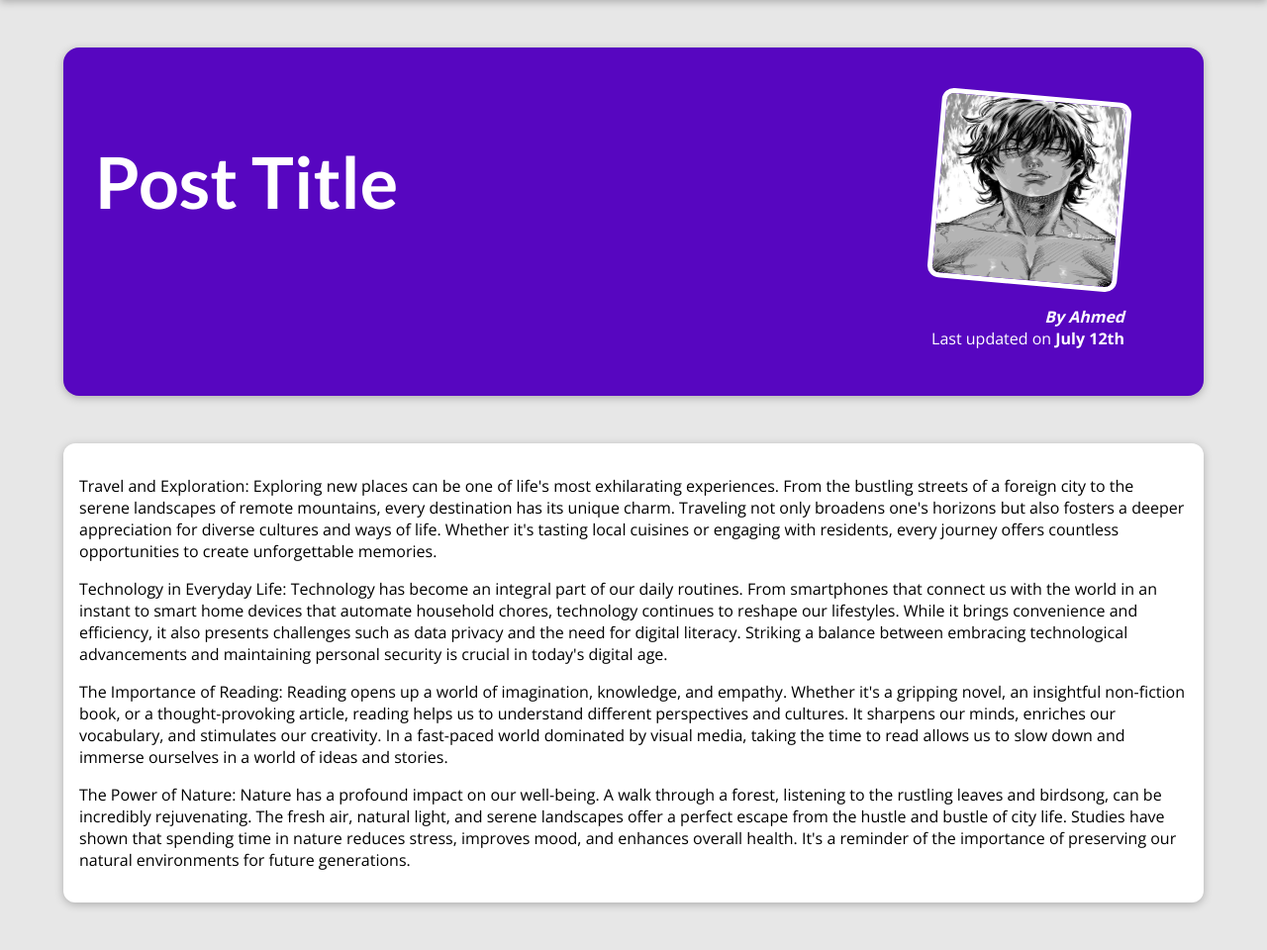
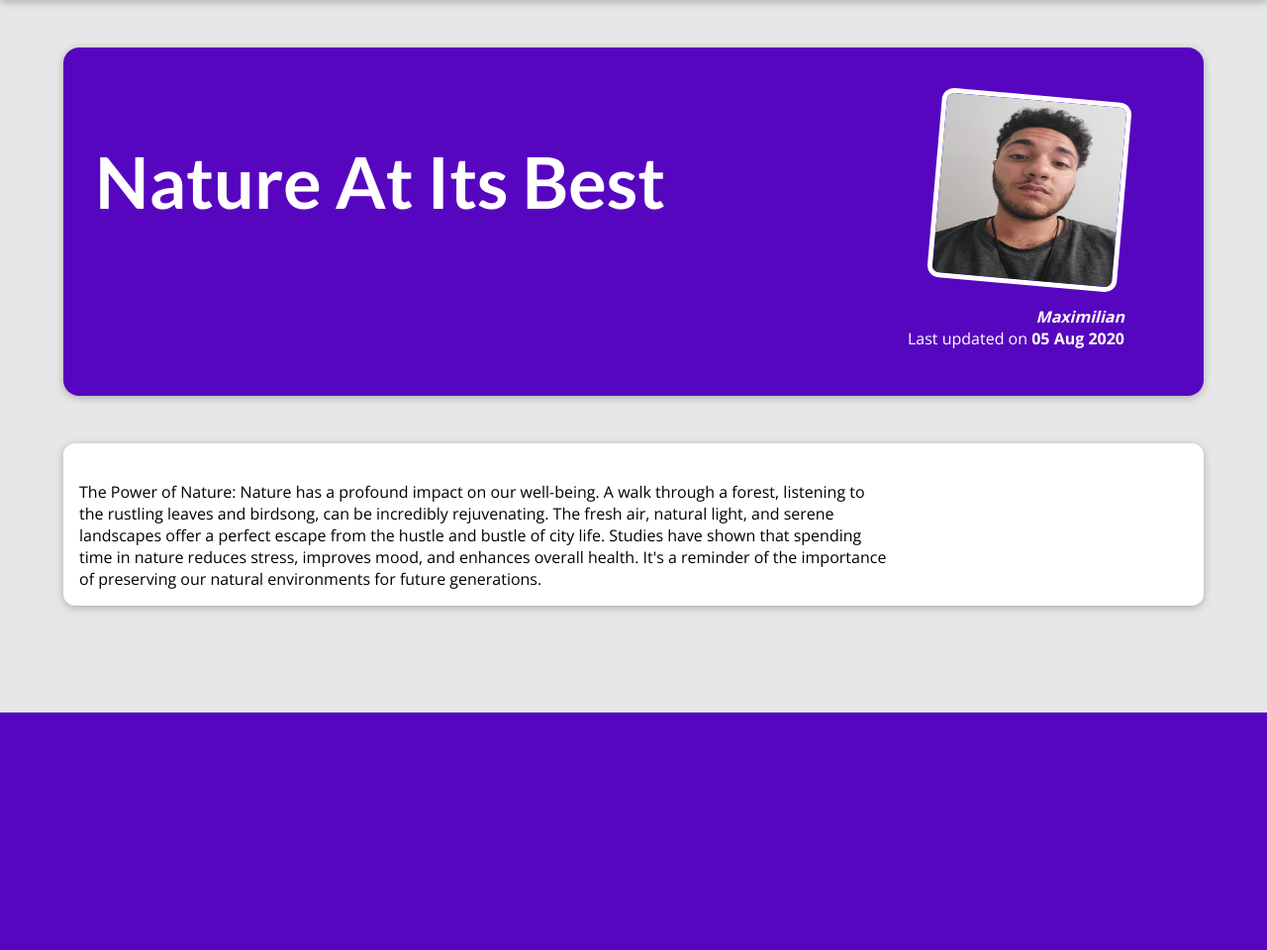
Before and after one commit to ahmedserag12/my_site, a Django app: page /posts/into-the-woods/ in a window 1280 px wide. Shown: the part 80-1040 px from the top of the page at 99% size. After the commit the page ends 800 px from the top, so only its background shows below. Run offline with Django 5.2, Linux system fonts and the light colour scheme.

Commit message:
adding dummy data instead of static and adding the single post page and a 404 template

```diff
--- a/blog/templates/blog/index.html
+++ b/blog/templates/blog/index.html
@@ -23,8 +23,9 @@
         <h2>My Latest Thoughts</h2>
 
         <ul>
+            {% for post in posts %}
             {% include "blog/includes/post.html" %}
-
+            {% endfor %}
         </ul>
     </section>
 
--- a/blog/templates/blog/post-detail.html
+++ b/blog/templates/blog/post-detail.html
@@ -2,7 +2,7 @@
 {% load static %}
 
 {% block title %}
-    This Post Title
+    {{ post.title }}
 {% endblock %}
 
 {% block css_files %}
@@ -11,50 +11,18 @@
 
 {% block content %}
     <section id="summary">
-        <h2>Post Title</h2>
+        <h2>{{ post.title }}</h2>
         <article>
-            <img src="{% static "blog/images/baki.png" %}" alt="Post Title"/>
-            <address> By Ahmed</address>
+            <img src="{% static "blog/images/"|add:post.image %}" alt="{{ post.title }}"/>
+            <address> {{post.author}} </address>
             <div>
                 Last updated on
-                <time>July 12th</time>
+                <time>{{ post.date|date:"d M Y" }}</time>
             </div>
         </article>
     </section>
     <main>
-        <p>
-            Travel and Exploration: Exploring new places
-            can be one of life's most exhilarating experiences.
-            From the bustling streets of a foreign city to the
-            serene landscapes of remote mountains, every destination
-            has its unique charm. Traveling not only broadens one's horizons but also fosters a deeper appreciation for
-            diverse cultures and ways of life. Whether it's tasting local cuisines or engaging
-            with residents, every journey offers countless
-            opportunities to create unforgettable memories.
-        </p>
-        <p>
-            Technology in Everyday Life: Technology has become an integral part of our daily routines.
-            From smartphones that connect us with the world in an instant to smart home devices that automate household
-            chores,
-            technology continues to reshape our lifestyles. While it brings convenience and efficiency,
-            it also presents challenges such as data privacy and the need for digital literacy.
-            Striking a balance between embracing technological advancements and
-            maintaining personal security is crucial in today's digital age.
-        </p>
-        <p>
-            The Importance of Reading: Reading opens up a world of imagination, knowledge, and empathy.
-            Whether it's a gripping novel, an insightful non-fiction book, or a thought-provoking article,
-            reading helps us to understand different perspectives and cultures. It sharpens our minds,
-            enriches our vocabulary, and stimulates our creativity. In a fast-paced world dominated by visual media,
-            taking the time to read allows us to slow down and immerse ourselves in a world of ideas and stories.
-        </p>
-        <p>
-            The Power of Nature: Nature has a profound impact on our well-being. A walk through a forest, listening to
-            the rustling leaves and birdsong, can be incredibly rejuvenating. The fresh air, natural light, and serene
-            landscapes offer a perfect escape from the hustle and bustle of city life. Studies have shown that spending
-            time in nature reduces stress, improves mood, and enhances overall health. It's a reminder of the importance
-            of preserving our natural environments for future generations.
-        </p>
+     {{ post.content|linebreaksbr }}
 
     </main>
 
--- /dev/null
+++ b/blog/utility.py
@@ -0,0 +1,74 @@
+from datetime import date
+
+all_posts = [
+    {
+        "slug": "hike-in-the-mountains",
+        "image": "ahmed.jpg",
+        "author": "Maximilian",
+        "date": date(2021, 7, 21),
+        "title": "Mountain Hiking",
+        "excerpt": "There's nothing like the views you get when hiking in the mountains! And I wasn't even prepared for what happened whilst I was enjoying the view!",
+        "content": """
+            Technology in Everyday Life: Technology has become an integral part of our daily routines.
+            From smartphones that connect us with the world in an instant to smart home devices that automate household
+            chores,
+            technology continues to reshape our lifestyles. While it brings convenience and efficiency,
+            it also presents challenges such as data privacy and the need for digital literacy.
+            Striking a balance between embracing technological advancements and
+            maintaining personal security is crucial in today's digital age.
+        """
+    },
+    {
+        "slug": "programming-is-fun",
+        "image": "ahmed2.jpg",
+        "author": "Maximilian",
+        "date": date(2022, 3, 10),
+        "title": "Programming Is Great!",
+        "excerpt": "Did you ever spend hours searching that one error in your code? Yep - "
+                   "that's what happened to me yesterday...",
+        "content": """
+            The Importance of Reading: Reading opens up a world of imagination, knowledge, and empathy.
+            Whether it's a gripping novel, an insightful non-fiction book, or a thought-provoking article,
+            reading helps us to understand different perspectives and cultures. It sharpens our minds,
+            enriches our vocabulary, and stimulates our creativity. In a fast-paced world dominated by visual media,
+            taking the time to read allows us to slow down and immerse ourselves in a world of ideas and stories.
+        """
+    },
+    {
+        "slug": "into-the-woods",
+        "image": "ahmed3.jpg",
+        "author": "Maximilian",
+        "date": date(2020, 8, 5),
+        "title": "Nature At Its Best",
+        "excerpt": "Nature is amazing! The amount of inspiration I get when walking in nature is incredible!",
+        "content": """
+            The Power of Nature: Nature has a profound impact on our well-being. A walk through a forest, listening to
+            the rustling leaves and birdsong, can be incredibly rejuvenating. The fresh air, natural light, and serene
+            landscapes offer a perfect escape from the hustle and bustle of city life. Studies have shown that spending
+            time in nature reduces stress, improves mood, and enhances overall health. It's a reminder of the importance
+            of preserving our natural environments for future generations.
+        """
+    },
+    {
+        "slug": "into-traveling",
+        "image": "baki.png",
+        "author": "Ahmed",
+        "date": date(2024, 8, 5),
+        "title": "Travel At Its Best",
+        "excerpt": "Travel is amazing! The amount of inspiration I get when walking in nature is incredible!",
+        "content": """
+            Travel and Exploration: Exploring new places
+            can be one of life's most exhilarating experiences.
+            From the bustling streets of a foreign city to the
+            serene landscapes of remote mountains, every destination
+            has its unique charm. Traveling not only broadens one's horizons but also fosters a deeper appreciation for
+            diverse cultures and ways of life. Whether it's tasting local cuisines or engaging
+            with residents, every journey offers countless
+            opportunities to create unforgettable memories.
+    """
+    }
+]
+
+
+def get_date(post):
+    return post['date']
--- a/blog/views.py
+++ b/blog/views.py
@@ -1,15 +1,26 @@
+from .utility import all_posts, get_date
+
 from django.shortcuts import render
 
 
-# Create your views here.
-
 def starting_page(request):
-    return render(request, 'blog/index.html')
+    sorted_posts = sorted(all_posts, key=get_date)
+    latest_posts = sorted_posts[-3:]
+    print(latest_posts)
+    return render(request, "blog/index.html", {
+        "posts": latest_posts
+    })
 
 
 def posts(request):
-    return render(request, 'blog/all-posts.html')
+    return render(request, 'blog/all-posts.html', {
+        "all_posts": all_posts
+    })
 
 
-def post_detail(request,slug):
-    return render(request, 'blog/post-detail.html')
+def post_detail(request, slug):
+    identified_post = next(post for post in all_posts if post['slug'] == slug)
+
+    return render(request, "blog/post-detail.html", {
+        "post": identified_post
+    })
```
Also changed, not shown: blog/templates/blog/all-posts.html (+5 -7 lines), blog/templates/blog/includes/post.html (+4 -6 lines), templates/404.html (added, +10 -0 lines).
